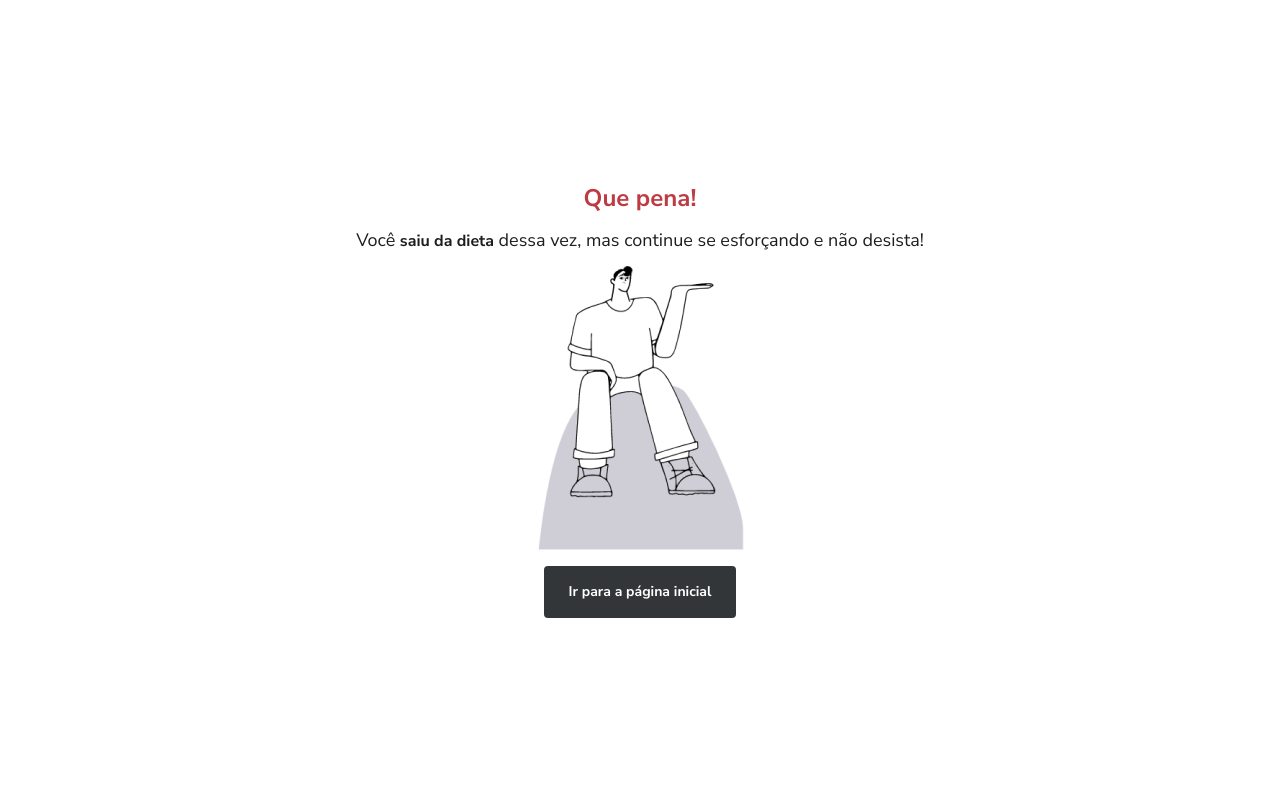
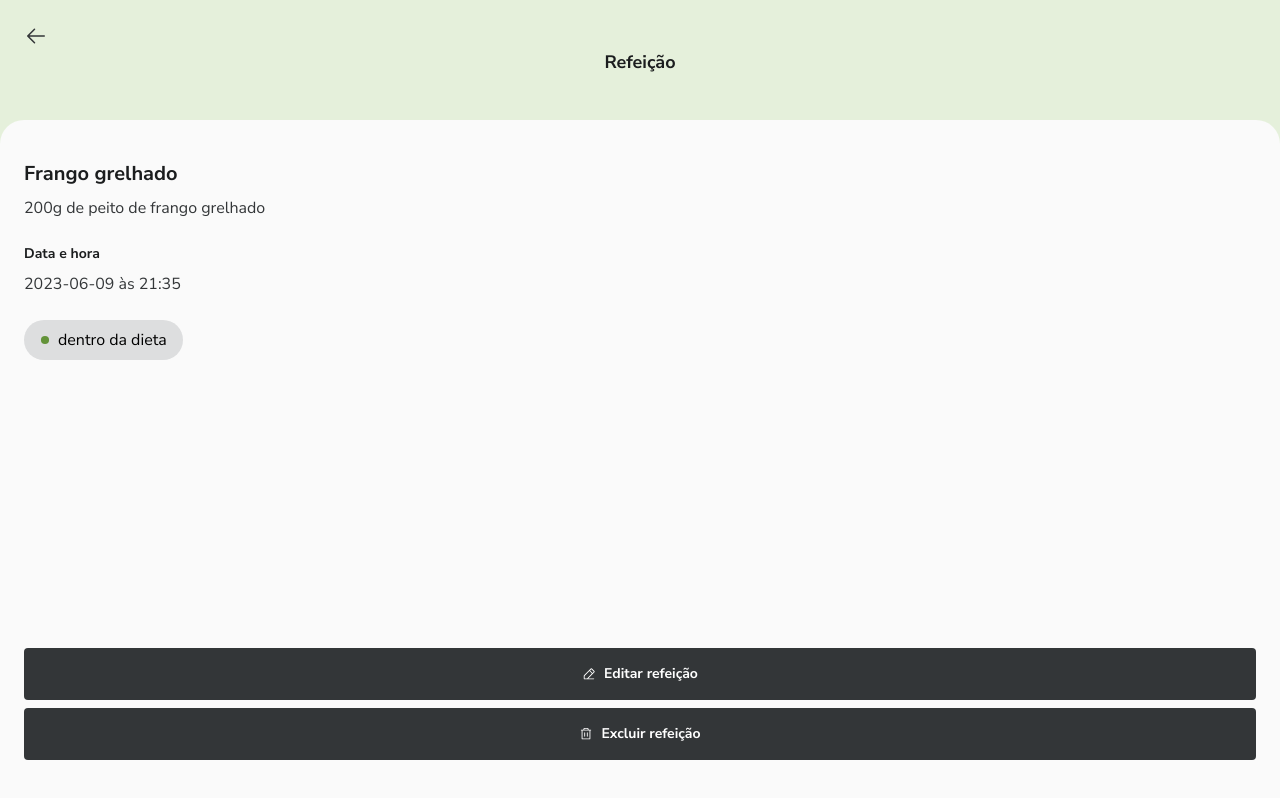
Before and after one commit to EduardoNGomes/Daily_Diet_Front-end, a React (Vite) app: page / in a window 1280 px wide. Built offline with nearby package versions, Linux system fonts and the light colour scheme.

Commit message:
create modal

```diff
--- a/package.json
+++ b/package.json
@@ -11,6 +11,7 @@
   },
   "dependencies": {
     "@phosphor-icons/react": "^2.0.9",
+    "@radix-ui/react-dialog": "^1.0.4",
     "axios": "^1.4.0",
     "eslint-plugin-tailwindcss": "^3.12.1",
     "react": "^18.2.0",
--- a/src/App.tsx
+++ b/src/App.tsx
@@ -3,11 +3,12 @@ import { Metrics } from './pages/Metrics'
 import { New } from './pages/New'
 import { CreatedOnDiet } from './pages/CreatedOnDiet'
 import { CreatedOffDiet } from './pages/CreatedOffDiet'
+import { Details } from './pages/Details'
 
 export const App = () => {
   return (
     <>
-      <CreatedOffDiet />
+      <Details />
     </>
   )
 }
--- a/src/components/Header.tsx
+++ b/src/components/Header.tsx
@@ -9,7 +9,7 @@ interface HeaderProps {
 export const Header = ({ title, subtitle, iconColor }: HeaderProps) => {
   return (
     <header className="flex flex-col items-center p-6">
-      <button className="self-start">
+      <button className={`self-start`}>
         <ArrowLeft size={24} className={iconColor} />
       </button>
       <div className="flex flex-col items-center">
--- /dev/null
+++ b/src/pages/Details.tsx
@@ -0,0 +1,84 @@
+import { LayoutPag } from '../components/LayoutPage'
+import { Section } from '../components/Section'
+import { Header } from '../components/Header'
+import { formateDate } from '../utils/formateDate'
+import { Circle, PencilSimpleLine, Trash } from '@phosphor-icons/react'
+import { Button } from '../components/Button'
+import * as Dialog from '@radix-ui/react-dialog'
+
+const data = {
+  id: '870170af-7572-402c-8837-9d7aaf3bee49',
+  user_id: '17e815c6-79d2-4c6c-b8ae-e6357a2874d2',
+  name: 'Frango grelhado',
+  description: '200g de peito de frango grelhado',
+  isOnDiet: 1,
+  created_at: '2023-06-09 21:35:13',
+  updated_at: '2023-06-09 21:35:13',
+}
+
+export const Details = () => {
+  const handleClick = () => {
+    console.log('Click')
+  }
+  const date = formateDate(data.updated_at)
+
+  console.log(date)
+
+  return (
+    <LayoutPag color={data.isOnDiet === 1 ? 'bg-green-light' : 'bg-red-light'}>
+      <Header title="Refeição" iconColor="text-gray-2" />
+      <Section>
+        <div className="flex flex-1 flex-col items-start gap-6 self-start">
+          <div className="flex flex-col gap-2">
+            <p className="text-xl font-bold text-gray-1">{data.name}</p>
+            <p className="text-base font-normal text-gray-2">
+              {data.description}
+            </p>
+          </div>
+          <div className="flex flex-col gap-2">
+            <p className="text-sm font-bold text-gray-1">Data e hora</p>
+            <p className="text-base font-normal text-gray-2">{date}</p>
+          </div>
+          <p className="flex w-fit items-center justify-center gap-2 rounded-full bg-gray-6 px-4 py-2">
+            <Circle
+              weight="fill"
+              size={10}
+              className={`${
+                data.isOnDiet === 1 ? 'text-green-dark' : 'text-red-dark'
+              }`}
+            />
+            {data.isOnDiet === 1 ? 'dentro da dieta' : 'fora da dieta'}
+          </p>
+        </div>
+        <Button
+          title="Editar refeição"
+          onClick={handleClick}
+          Icon={PencilSimpleLine}
+        />
+        <Dialog.Root>
+          <Dialog.Trigger asChild>
+            <Button
+              title="Excluir refeição"
+              onClick={handleClick}
+              Icon={Trash}
+            />
+          </Dialog.Trigger>
+          <Dialog.Portal>
+            <Dialog.Overlay className="fixed inset-0 h-screen w-screen bg-overlay" />
+            <Dialog.Content className="fixed left-2/4 top-2/4 flex w-10/12 -translate-x-2/4 -translate-y-2/4 flex-col gap-8 rounded-lg bg-gray-7 px-6 py-10">
+              <Dialog.Title className="text-center text-lg font-bold text-gray-2">
+                Deseja realmente excluir o registro da refeição?
+              </Dialog.Title>
+              <div className="flex gap-2">
+                <Dialog.Close asChild>
+                  <Button onClick={handleClick} title="Cancelar" />
+                </Dialog.Close>
+                <Button onClick={handleClick} title="Sim, exluir" />
+              </div>
+            </Dialog.Content>
+          </Dialog.Portal>
+        </Dialog.Root>
+      </Section>
+    </LayoutPag>
+  )
+}
--- /dev/null
+++ b/src/utils/formateDate.ts
@@ -0,0 +1,5 @@
+export const formateDate = (date: string): string => {
+  const nDate = date.split(' ').join(' às ').split(':')
+  const dateResponse = nDate[0] + ':' + nDate[1]
+  return dateResponse
+}
--- a/tailwind.config.js
+++ b/tailwind.config.js
@@ -18,6 +18,7 @@ export default {
       'gray-5': '#DDDEDF',
       'gray-6': '#DDDEDF',
       'gray-7': '#FAFAFA',
+      overlay: 'rgba(0, 0, 0, 0.25)',
       transparent: 'RGBA(255,255,255,0)',
       white: '#fff'
     },
```
Also changed, not shown: 1 other file (tests, documents, lock files or other folders).
